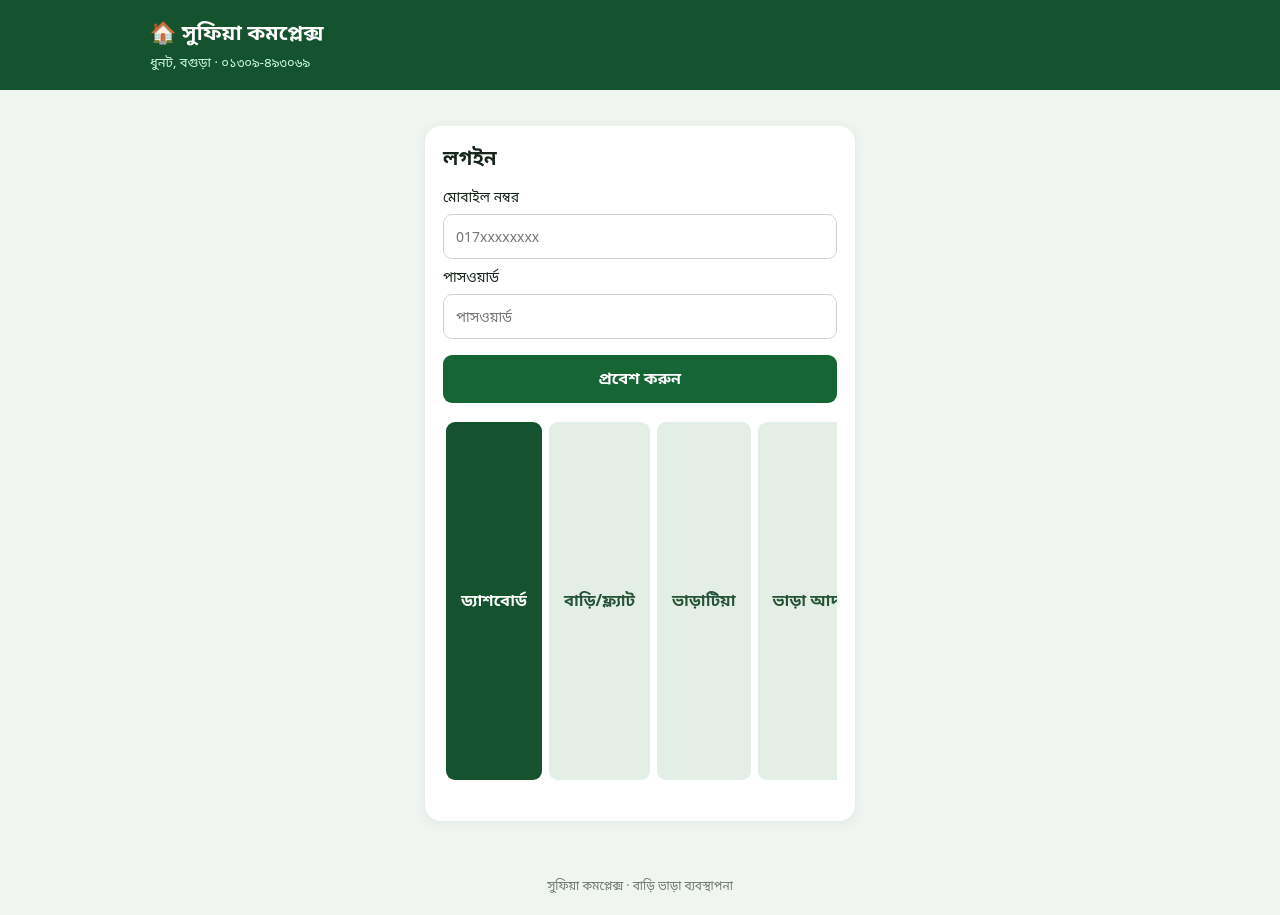
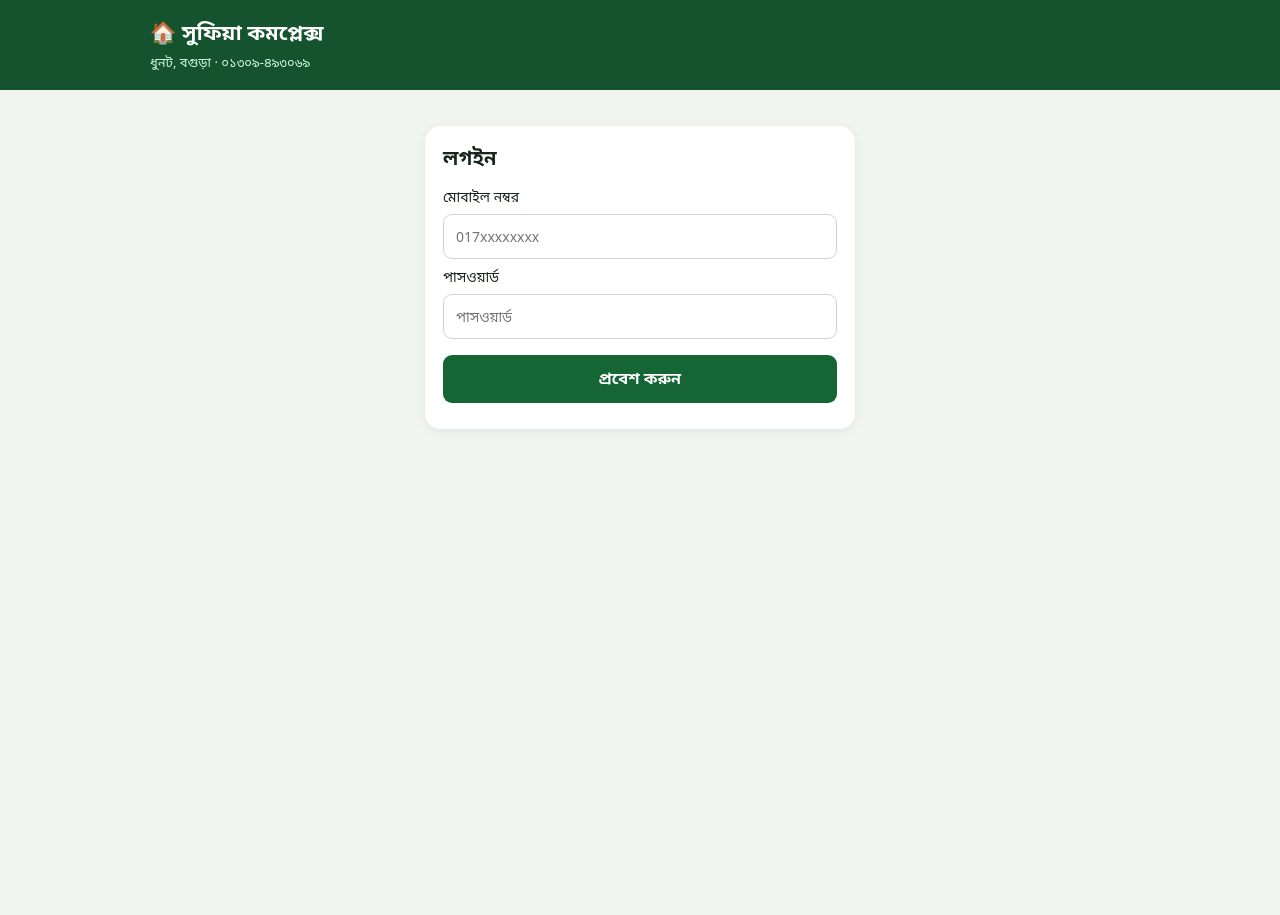
Before and after one commit to sufiacomplexdhunat/000-, a plain HTML site: page index.html in a window 1280 px wide. After the commit the page ends 800 px from the top, so only its background shows below. Drawn offline with Linux system fonts and the light colour scheme.

Commit message:
Update index.html

```diff
--- a/index.html
+++ b/index.html
@@ -14,15 +14,6 @@
 <label>মোবাইল নম্বর<input id="loginPhone" inputmode="tel" placeholder="017xxxxxxxx" autocomplete="username"></label>
 <label>পাসওয়ার্ড<input id="loginPass" type="password" placeholder="পাসওয়ার্ড" autocomplete="current-password"></label>
 <button id="loginBtn">প্রবেশ করুন</button
-</ssection>
-<section id="app" hidden
-<nav class="tabs"><button data-tab="dashboard" class="active">ড্যাশবোর্ড</button><button data-tab="houses">বাড়ি/ফ্ল্যাট</button><button data-tab="tenants">ভাড়াটিয়া</button><button data-tab="accounts">ভাড়া আদায়</button><button data-tab="settings">সেটিংস</button></nav>
-<div id"dashboard" class="tab panel"><h2>সুফিয়া কমপ্লেক্স</h2><p>ধুনট, বগুড়া · ০১৩০৯-৪৯৩০৬৯</p><div class="stats" id="stats"></div><h3>ভাড়াটিয়া খুঁজুন</h3><input id="dashboardTenantSearch" type="search" placeholder="হিসাব নম্বর, নাম, মোবাইল, ঠিকানা বা NID দিয়ে খুঁজুন..."><div id="dashboardSearchResults"></div><h3>সাম্প্রতিক ভাড়াটিয়া</h3><div id="recent"></div></div>
-<div id="houses" class="tab panel" hidden><h2>বাড়ি ও ফ্ল্যাট</h2><form id="houseForm" class="formgrid"><label>ইউনিট/রুম নম্বর<input name="unit" required placeholder="যেমন: A-1"></label><button>ইউনিট যোগ করুন</button></form><div id="houseList"></div></div>
-<div id="tenants" class="tab panel" hidden><h2>ভাড়াটিয়া</h2><form id="tenantForm" class="formgrid"><label>হিসাব নম্বর<input name="accountNo" placeholder="নিজে লিখুন"></label><label>নাম<input name="name" required></label><label>মোবাইল<input name="phone" required inputmode="tel"></label><label>ঠিকানা<input name="address" placeholder="স্থায়ী/বর্তমান ঠিকানা"></label><label>জাতীয় পরিচয়পত্র নম্বর (NID)<input name="nid" inputmode="numeric" placeholder="NID নম্বর"></label><label>মিটার নম্বর<input name="meter" placeholder="মিটার নম্বর"></label><label>ইউনিট/রুম নম্বর<select name="unit" id="tenantUnit" required></select></label><label>মাসিক ভাড়া (৳)<input name="rent" type="number" min="0" required></label><label>জামানত/অগ্রিম (৳)<input name="deposit" type="number" min="0" value="0"></label><button>ভাড়াটিয়া যোগ করুন</button></form><div id="tenantList"></div></div>
-<div id="accounts" class="tab panel" hidden><h2>ভাড়া আদায় ও রসিদ</h2><h3>মাসিক ভাড়ার বিল</h3><form id="chargeForm" class="formgrid"><label>ভাড়াটিয়া<select name="tenant" id="chargeTenant" required></select></label><label>ভাড়ার মাস<input name="month" type="month" required></label><label>ভাড়ার পরিমাণ (৳)<input name="amount" type="number" min="1" required></label><button>ভাড়ার বিল যোগ করুন</button></form><h3>ভাড়া গ্রহণ</h3><form id="paymentForm" class="formgrid"><label>ভাড়াটিয়া<select name="tenant" id="paymentTenant" required></select></label><label>তারিখ<input name="date" type="date" required></label><label>ভাড়ার মাস<input name="month" type="month" required></label><label>পরিমাণ (৳)<input name="amount" type="number" min="1" required></label><button>ভাড়া গ্রহণ ও রসিদ তৈরি</button></form><div id="accountList"></div></div>
-<div id="settings" class="tab panel" hidden><h2>সেটিংস ও ব্যাকআপ</h2><form id="passwordForm" class="formgrid"><label>নতুন অ্যাডমিন মোবাইল<input name="phone" required></label><label>নতুন পাসওয়ার্ড<input name="password" type="password" required minlength="6"></label><button>লগইন পরিবর্তন</button></form><div class="actions"><button id="exportBtn">ডেটা ব্যাকআপ ডাউনলোড</button><label class="filebtn">ব্যাকআপ ফিরিয়ে আনুন<input id="importFile" type="file" accept="application/json"></label><button id="logoutBtn" class="danger">লগআউট</button></div><p class="notice">গুরুত্বপূর্ণ: ডেটা শুধু এই ডিভাইসের ব্রাউজারে থাকে। ব্রাউজারের ডেটা মুছে গেলে তথ্য হারাতে পারেন। নিয়মিত ব্যাকআপ ডাউনলোড করে রাখুন। এটি শুধু বাড়িওয়ালার ব্যবহারের অ্যাপ।</p></div>
 </section>
-</main><footer>সুফিয়া কমপ্লেক্স · বাড়ি ভাড়া ব্যবস্থাপনা</footer>
 <script src="app.js"></script>
 </body></html>
```
